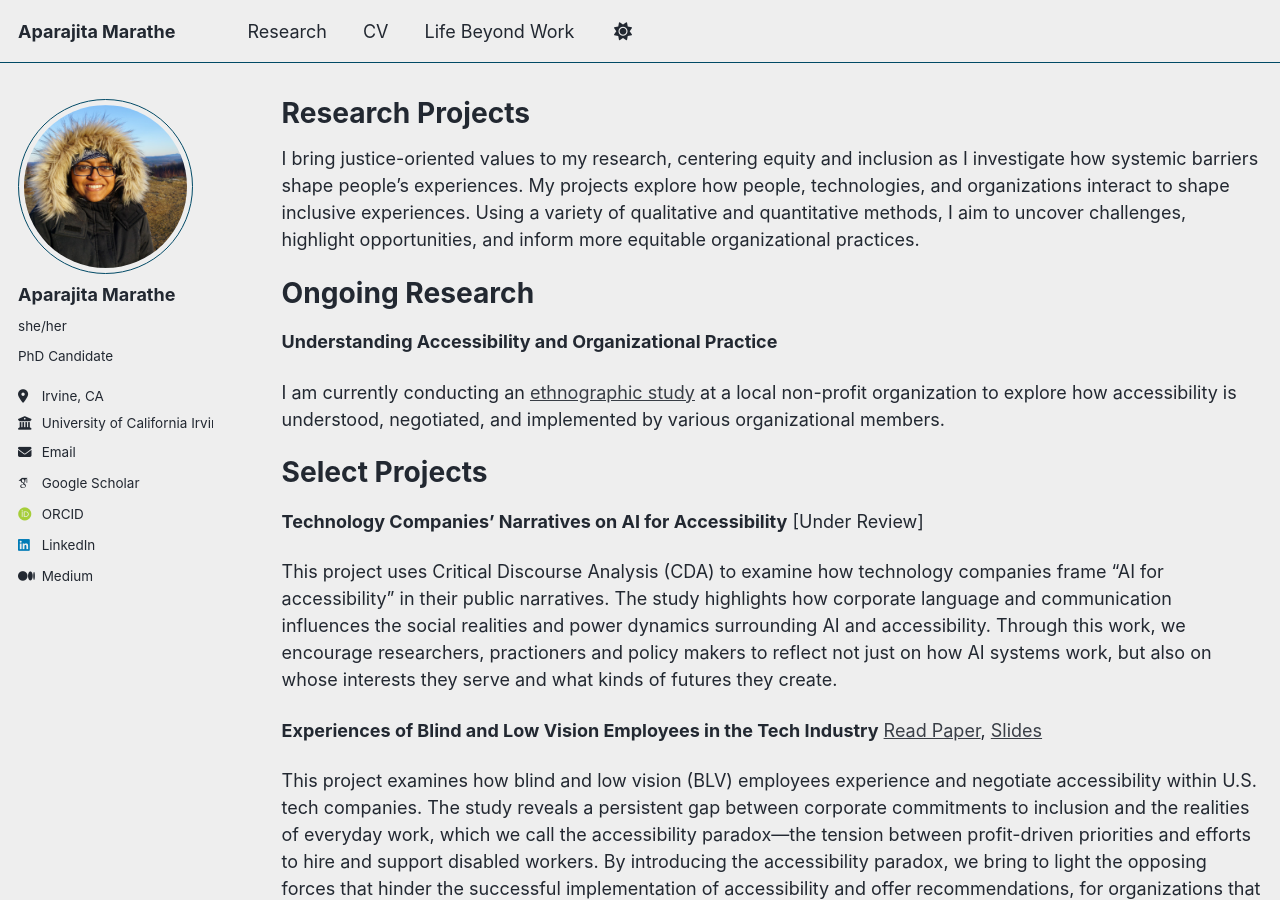
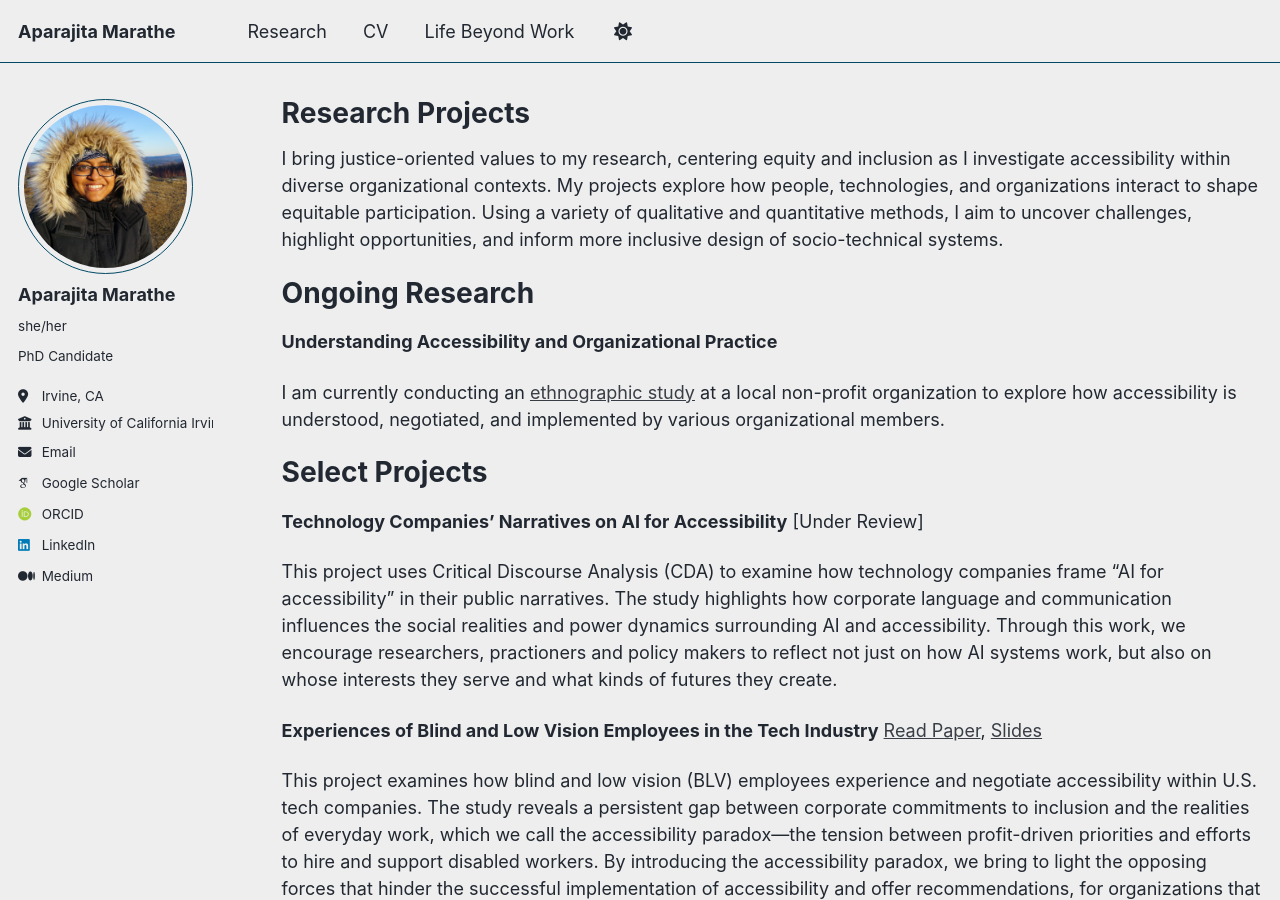
Before and after one commit to aparajitamarathe/aparajitamarathe.github.io, a Jekyll site: the page built from _pages/research.md, in a window 1280 px wide and 900 px high. Built offline with Jekyll 4.4.1, drawn with Linux system fonts in a browser that asks for light colours; some web fonts are replaced.

Commit message:
Update research.md

```diff
--- a/_pages/research.md
+++ b/_pages/research.md
@@ -8,7 +8,7 @@ redirect_from:
 ---
 
 {% include base_path %}
-I bring justice-oriented values to my research, centering equity and inclusion as I investigate how systemic barriers shape people’s experiences. My projects explore how people, technologies, and organizations interact to shape inclusive experiences. Using a variety of qualitative and quantitative methods, I aim to uncover challenges, highlight opportunities, and inform more equitable organizational practices.
+I bring justice-oriented values to my research, centering equity and inclusion as I investigate accessibility within diverse organizational contexts. My projects explore how people, technologies, and organizations interact to shape equitable participation. Using a variety of qualitative and quantitative methods, I aim to uncover challenges, highlight opportunities, and inform more inclusive design of socio-technical systems.
 
 Ongoing Research
 ======
```
